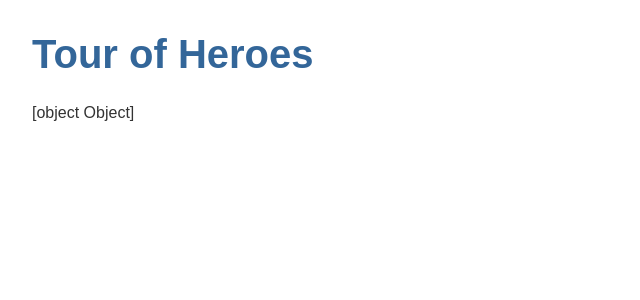
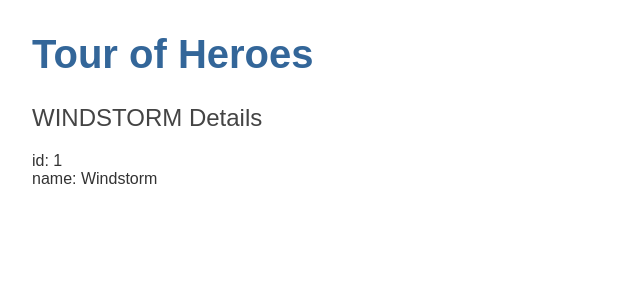
Before and after one commit to conste11ations/angular-tour-of-heroes, an Angular app: page / in a window 1280 px wide. Shown: the top 300 px of the page, without its empty margins (0-640 px from the left). Built offline with nearby package versions, Linux system fonts and the light colour scheme.

Commit message:
formatting with pipes

```diff
--- a/src/app/heroes/heroes.component.html
+++ b/src/app/heroes/heroes.component.html
@@ -1 +1,3 @@
-<p>{{hero}}</p>
+<h2>{{hero.name | uppercase}} Details</h2>
+<div><span>id: </span>{{hero.id}}</div>
+<div><span>name: </span>{{hero.name}}</div>
```
